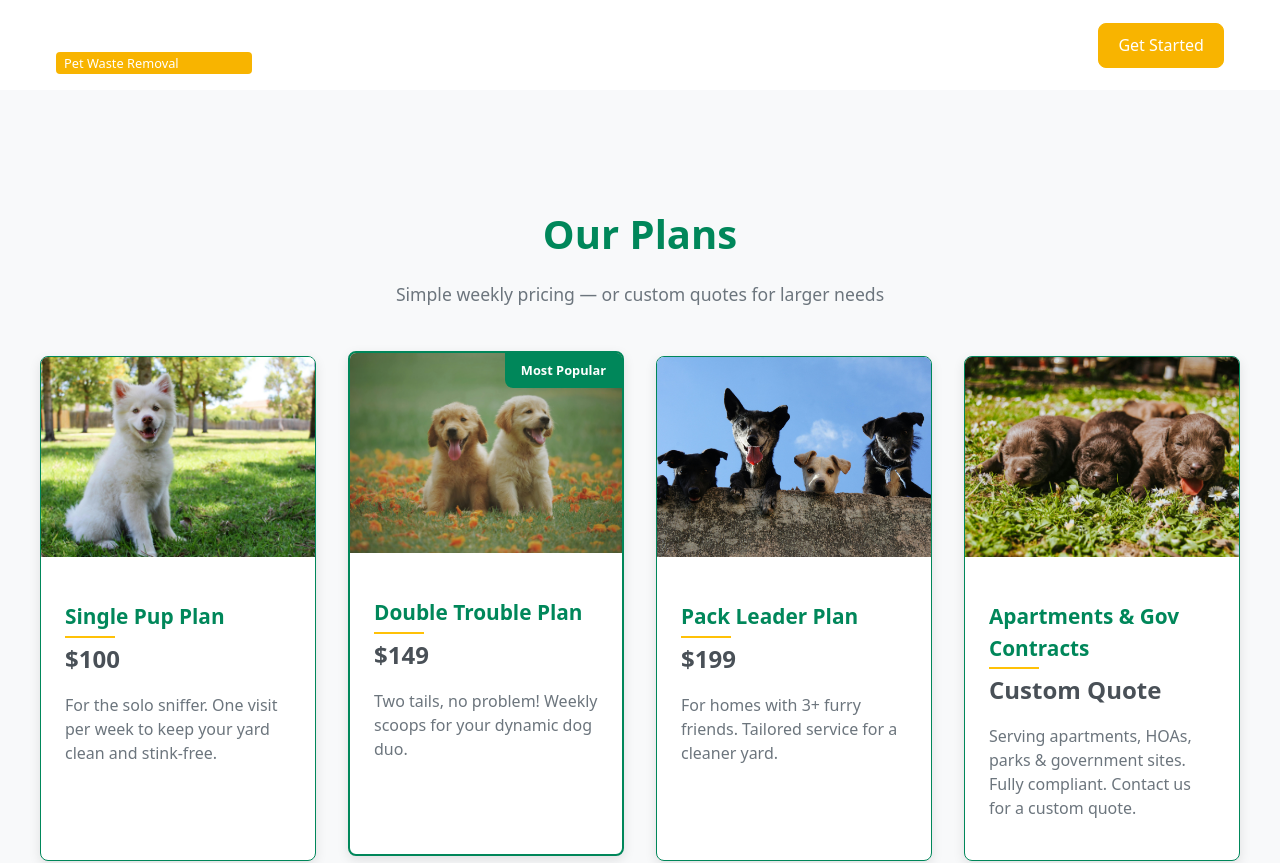
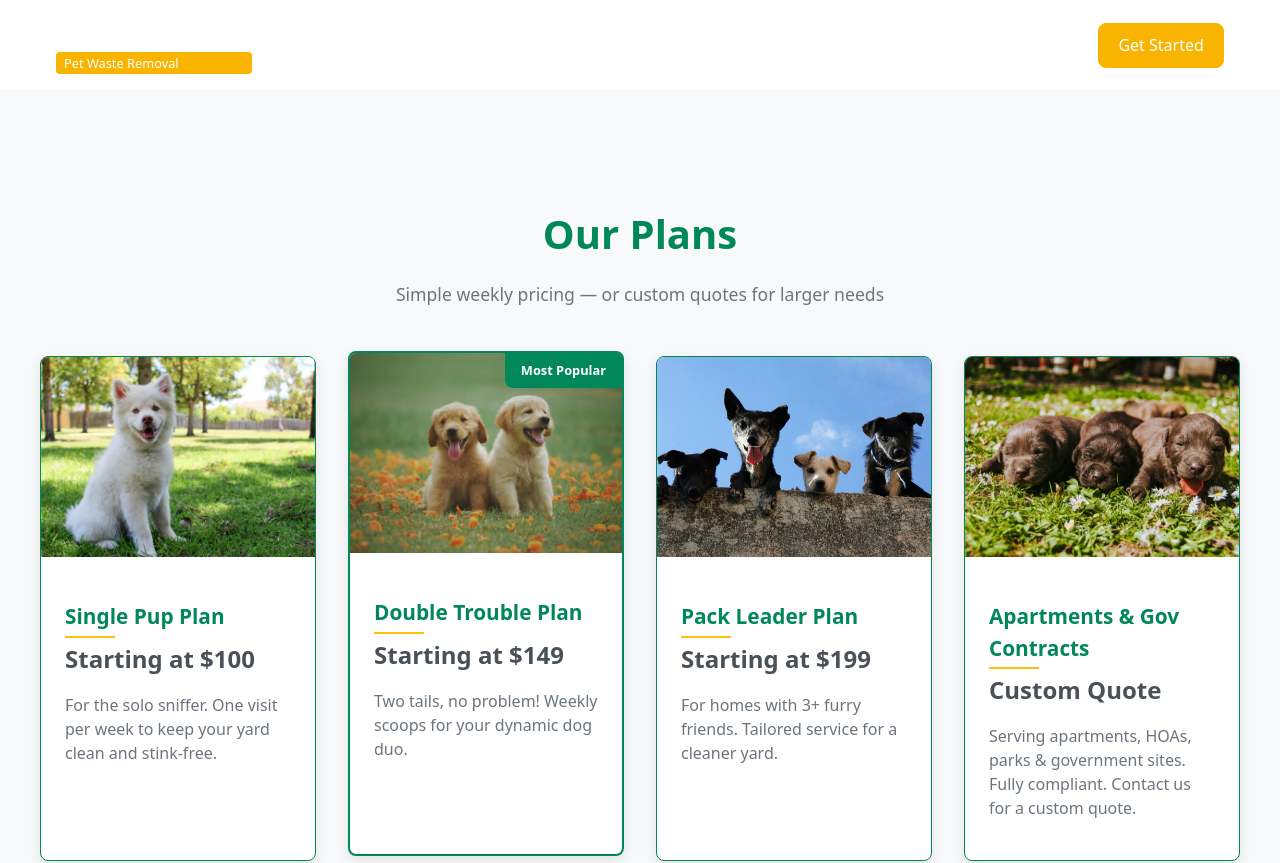
Before and after one commit to lelisiario/PoopsieDoopsie, a React (Vite) app: page /pricing in a window 1280 px wide. Shown: the top 863 px of the page. Built offline with nearby package versions, Linux system fonts and the light colour scheme.

Commit message:
clarified pricing

```diff
--- a/src/components/Pricing.tsx
+++ b/src/components/Pricing.tsx
@@ -19,7 +19,7 @@ const Pricing = () => {
             </div>
             <div className="card-content">
               <h3 className="plan-title">Single Pup Plan</h3>
-              <div className="price">$100</div>
+              <div className="price">Starting at $100</div>
               <p className="plan-description">For the solo sniffer. One visit per week to keep your yard clean and stink-free.</p>
             </div>
           </div>
@@ -32,7 +32,7 @@ const Pricing = () => {
             </div>
             <div className="card-content">
               <h3 className="plan-title">Double Trouble Plan</h3>
-              <div className="price">$149</div>
+              <div className="price">Starting at $149</div>
               <p className="plan-description">Two tails, no problem! Weekly scoops for your dynamic dog duo.</p>
             </div>
           </div>
@@ -44,7 +44,7 @@ const Pricing = () => {
             </div>
             <div className="card-content">
               <h3 className="plan-title">Pack Leader Plan</h3>
-              <div className="price">$199</div>
+              <div className="price">Starting at $199</div>
               <p className="plan-description">For homes with 3+ furry friends. Tailored service for a cleaner yard.</p>
             </div>
           </div>
```
